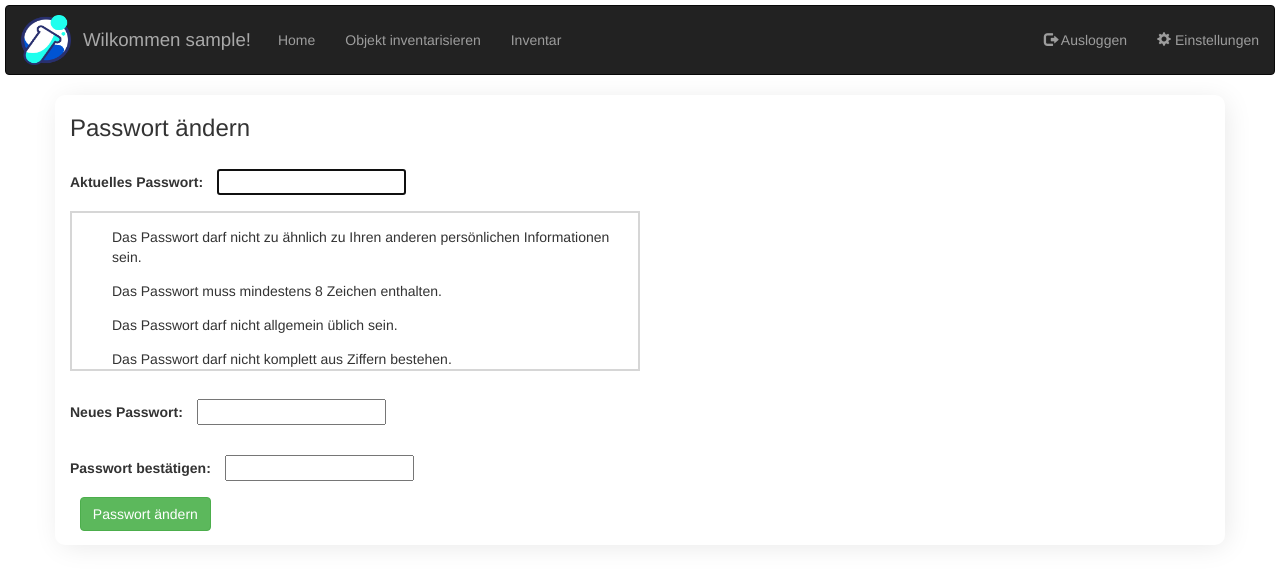
After one commit to CDaut/Inventarium, a Django app: page /changepassword in a window 1280 px wide. The commit adds this page. Shown: the top 570 px of the page. Run offline with Django 3.2, Linux system fonts and the light colour scheme; the visitor is signed in with stand-in values (Sample User, id 1); some libraries are stand-ins or nearby versions.

Commit message:
settings + logging when user is altered + password changing (with log entry)

```diff
--- a/invsystem/object_adder/views.py
+++ b/invsystem/object_adder/views.py
@@ -1,7 +1,6 @@
 from django.shortcuts import render
 from django.contrib.auth.decorators import login_required
 from django.conf import settings
-from os.path import join
 from .forms import ObjectForm, CategoryForm
 from django.utils import timezone
 
--- /dev/null
+++ b/invsystem/user_manager/templates/registration/changepwd.html
@@ -0,0 +1,46 @@
+{% extends 'bases/navbar.html' %}
+<html>
+{% block content %}
+    <div class="container shadow">
+        {% if message == 'PWD_CHANGE_SUCCESS' %}
+            <div class="alert alert-success alert-dismissible">
+                <a href="#" class="close" data-dismiss="alert" aria-label="close">&times;</a>
+                Das Passwort wurde erfolgreich geändert
+            </div>
+        {% elif message == 'PWD_CHANGE_FALURE' %}
+            <div class="alert alert-danger alert-dismissible">
+                <a href="#" class="close" data-dismiss="alert" aria-label="close">&times;</a>
+                Es ist ein Fehler aufgetreten. Wahrscheinlich haben sie das falsche Passwort eingegeben, das neue
+                Passwort entspricht nicht den unten genannten Kriterien oder die zwei Passwörter stimmen nicht überein.
+            </div>
+        {% endif %}
+        <h3>Passwort ändern</h3>
+        <form method="post" action="{% url 'change_password' %}" class="registerformcontainer">
+            {% csrf_token %}
+            <div class="old_password-wrapper">
+                {{ form.old_password.errors }}
+                <label for="{{ form.old_password.id_for_lable }}">Aktuelles Passwort:</label>
+                {{ form.old_password }}
+            </div>
+            <ul class="nodec pwdinfo">
+                <li>Das Passwort darf nicht zu ähnlich zu Ihren anderen persönlichen Informationen sein.</li>
+                <li>Das Passwort muss mindestens 8 Zeichen enthalten.</li>
+                <li>Das Passwort darf nicht allgemein üblich sein.</li>
+                <li>Das Passwort darf nicht komplett aus Ziffern bestehen.</li>
+            </ul>
+            <div class="new_password1-wrapper">
+                {{ form.new_password1.errors }}
+                <label for="{{ form.new_password1.id_for_lable }}">Neues Passwort:</label>
+                {{ form.new_password1 }}
+            </div>
+            <div class="new_password2-wrapper">
+                {{ form.new_password2.errors }}
+                <label for="{{ form.new_password2.id_for_lable }}">Passwort bestätigen:</label>
+                {{ form.new_password2 }}
+            </div>
+            <input type="submit" class="btn btn-success" value="Passwort ändern">
+        </form>
+    </div>
+
+{% endblock %}
+</html>
--- a/invsystem/user_manager/templates/settings_app/settings.html
+++ b/invsystem/user_manager/templates/settings_app/settings.html
@@ -37,7 +37,10 @@
                 <label for="{{ form.email.id_for_lable }}">E-mail:</label>
                 {{ form.email }}
             </div>
-            <input type="submit" value="Speichern" class="btn btn-success nomarg">
+            <div class="btnwrapper">
+                <input type="submit" value="Speichern" class="btn btn-success nomarg">
+                <a href="{% url 'change_password' %}" class="newcatlink">Passwort ändern </a>
+            </div>
         </form>
     </div>
 
--- a/invsystem/user_manager/urls.py
+++ b/invsystem/user_manager/urls.py
@@ -4,4 +4,5 @@ from . import views
 urlpatterns = [
     path('', views.index, name='index'),
     path('register', views.register, name='register'),
+    path('changepassword', views.changepassword, name='change_password')
 ]
--- a/invsystem/user_manager/views.py
+++ b/invsystem/user_manager/views.py
@@ -1,5 +1,9 @@
 from django.shortcuts import render, redirect
-from django.contrib.auth import authenticate, login
+from django.conf import settings
+from django.utils import timezone
+from django.contrib.auth import authenticate, login, update_session_auth_hash
+from django.contrib.auth.forms import PasswordChangeForm
+from django.contrib.auth.decorators import login_required
 
 from .forms import SignUpForm
 
@@ -27,3 +31,31 @@ def register(request):
 
     context = {'form': form, 'title': title}
     return render(request, 'registration/register.html', context)
+
+
+@login_required
+def changepassword(request):
+    if request.method == 'POST':
+        form = PasswordChangeForm(request.user, request.POST)
+
+        if form.is_valid():
+            user = form.save()
+            update_session_auth_hash(request, user)
+
+            log = open(settings.LOGFILE, 'a')
+            log.write(
+                '\n[' + str(timezone.now()) + ']' + ' CHANGE_PWD: |USR: ' + request.user.username
+            )
+
+            form = PasswordChangeForm(request.user)
+            context = {'title': 'Passwort ändern', 'form': form, 'message': 'PWD_CHANGE_SUCCESS'}
+            return render(request, 'registration/changepwd.html', context)
+        else:
+            form = PasswordChangeForm(request.user)
+            context = {'title': 'Passwort ändern', 'form': form, 'message': 'PWD_CHANGE_FALURE'}
+            return render(request, 'registration/changepwd.html', context)
+
+    else:
+        form = PasswordChangeForm(request.user)
+        context = {'title': 'Passwort ändern', 'form': form}
+        return render(request, 'registration/changepwd.html', context)
```
Also changed, not shown: invsystem/settings_app/views.py (+12 -0 lines).
